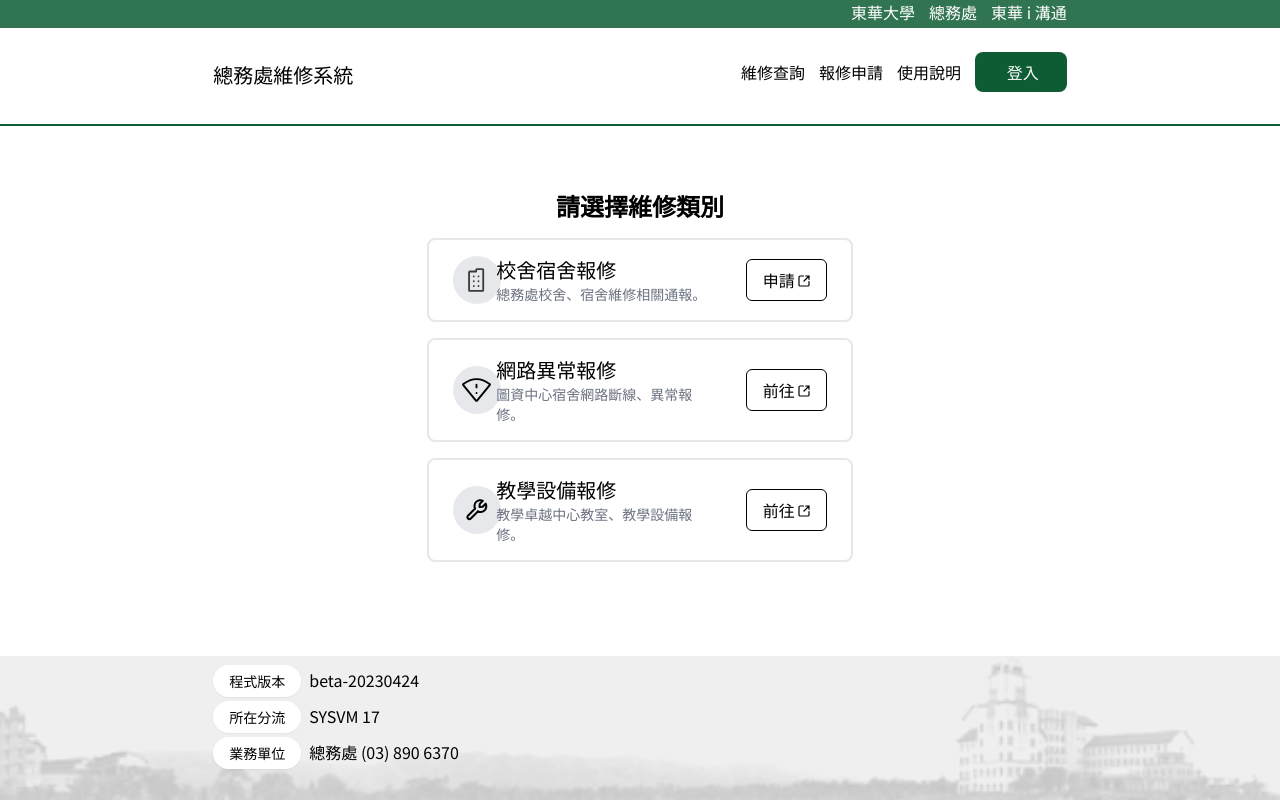
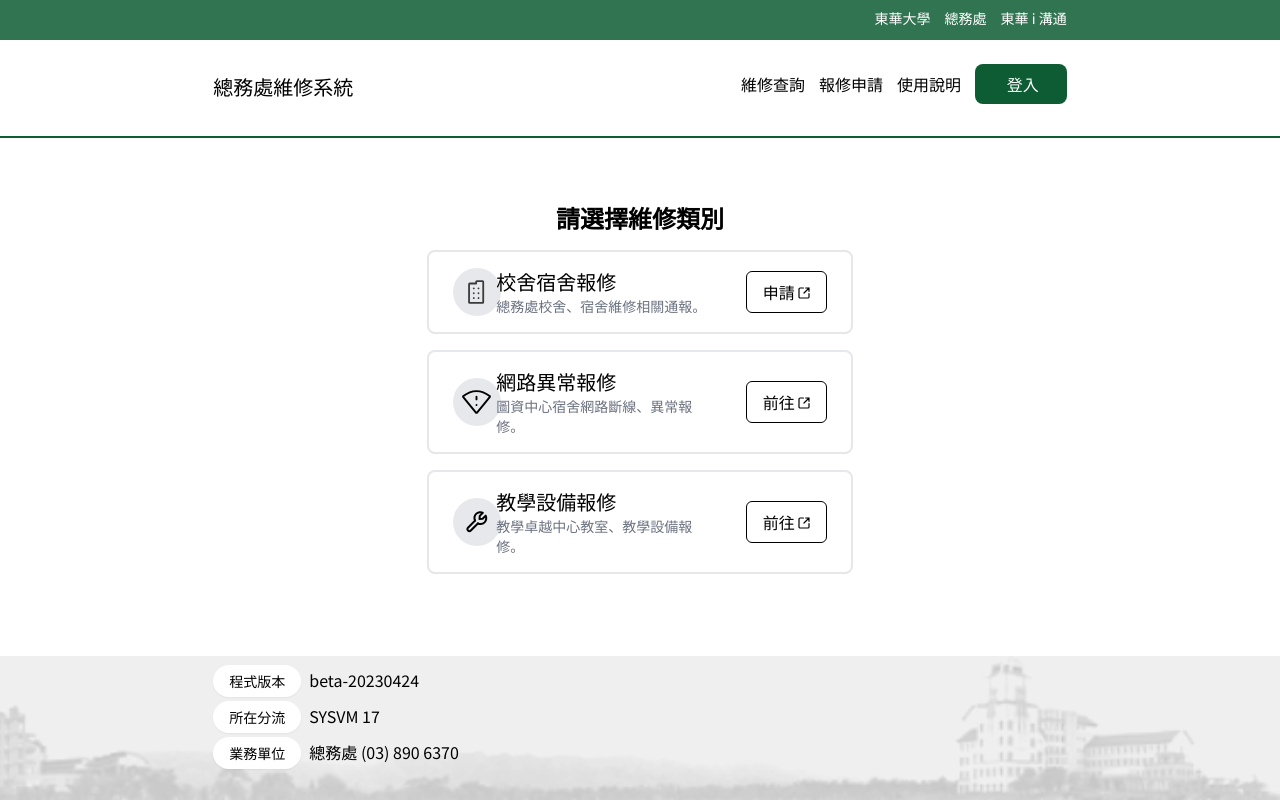
Before and after one commit to yc97463/ndhusys-repair-system-frontend, a Nuxt app: page / in a window 1280 px wide. Built offline with nearby package versions, Linux system fonts and the light colour scheme.

Commit message:
feat(layout/default): HeaderTopLinks use text-sm

```diff
--- a/layouts/default.vue
+++ b/layouts/default.vue
@@ -1,9 +1,9 @@
 <template>
   <div>
     <div class="w-screen border-b-2 border-ndhu-green">
-      <div class="w-screen h-7 bg-ndhu-green/[.85]">
-        <div class="w-2/3 mx-auto">
-          <div class="float-right">
+      <div class="w-screen h-10 bg-ndhu-green/[.85]">
+        <div class="w-2/3 mx-auto py-2">
+          <div class="float-right text-sm">
             <HeaderTopLinks name="東華大學" url="https://www.ndhu.edu.tw/" />
             <HeaderTopLinks name="總務處" url="https://ga.ndhu.edu.tw/" />
             <HeaderTopLinks name="東華 i 溝通" url="https://web.ndhu.edu.tw/SCR/pprz/Login.aspx" />
```
